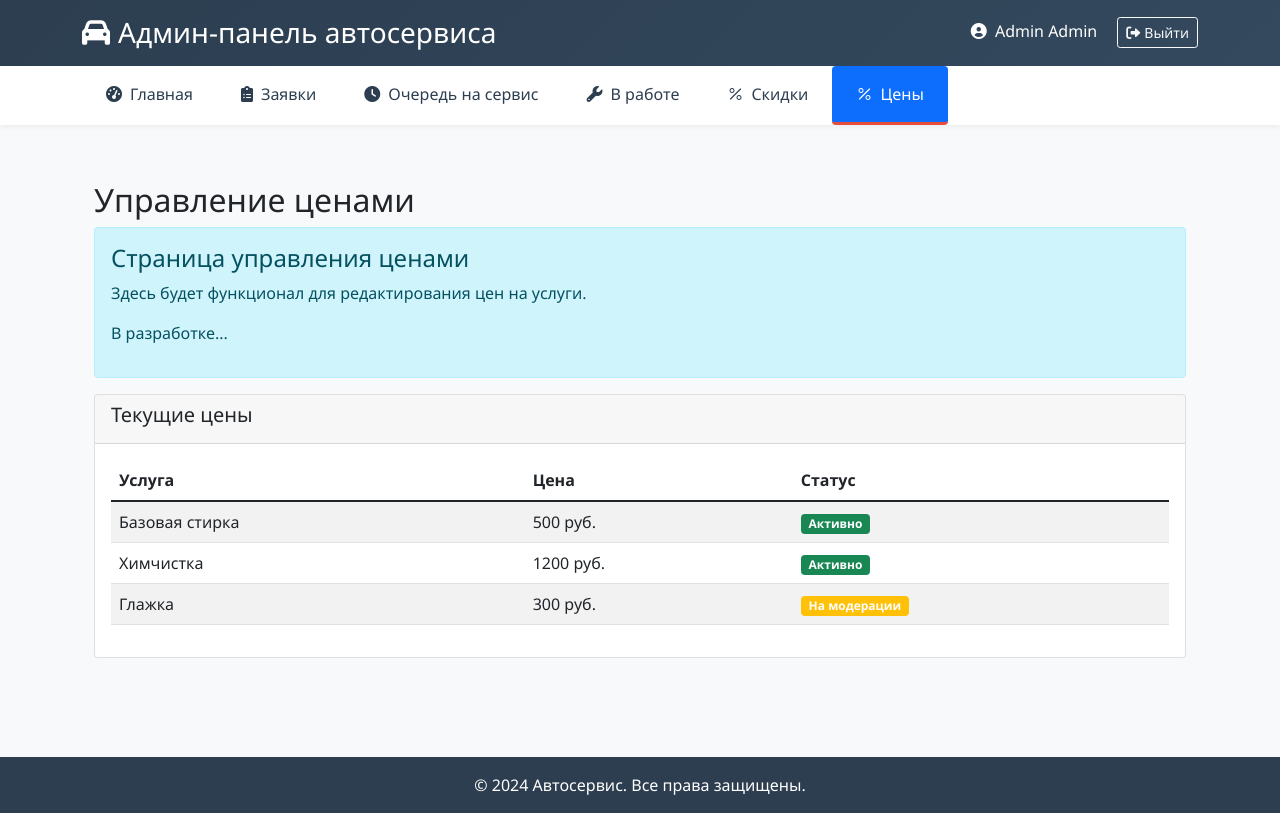
After one commit to ilya2101/Site, a Flask app: page /admin/price in a window 1280 px wide. The commit adds this page. Run offline with Flask 3, Linux system fonts and the light colour scheme; a user stored in the database is signed in; some libraries are stand-ins or nearby versions.

Commit message:
Цены админ панель

```diff
--- a/app.py
+++ b/app.py
@@ -15,6 +15,22 @@ from forms import DiscountForm
 from datetime import datetime, timedelta
 from apscheduler.schedulers.background import BackgroundScheduler
 from apscheduler.triggers.interval import IntervalTrigger
+from functools import wraps
+from flask import abort
+from flask_login import current_user
+
+
+
+def admin_required(f):
+    @wraps(f)
+    def decorated_function(*args, **kwargs):
+        if not current_user.is_authenticated or not current_user.is_admin:
+            abort(403)  # Forbidden
+        return f(*args, **kwargs)
+    return decorated_function
+
+
+
 app = Flask(__name__)
 app.config['SECRET_KEY'] = 'ilya'
 
@@ -765,6 +781,13 @@ def discounts():
 def prices():
     return render_template('price.html')
 
+@app.route('/admin/price')
+@login_required
+@admin_required  # Теперь этот декоратор будет работать
+def admin_price():
+    # Простая версия без формы (чтобы избежать ошибок)
+    return render_template('admin_price.html')
+
 @app.route('/admin/discounts', methods=['GET', 'POST'])
 @login_required
 def admin_discounts():
--- /dev/null
+++ b/templates/admin_price.html
@@ -0,0 +1,50 @@
+{% extends "base_admin.html" %}
+
+{% block content %}
+<div class="container mt-4">
+    <h2>Управление ценами</h2>
+
+    <div class="alert alert-info">
+        <h4>Страница управления ценами</h4>
+        <p>Здесь будет функционал для редактирования цен на услуги.</p>
+        <p>В разработке...</p>
+    </div>
+
+    <!-- Простая таблица для демонстрации -->
+    <div class="card">
+        <div class="card-header">
+            <h5>Текущие цены</h5>
+        </div>
+        <div class="card-body">
+            <div class="table-responsive">
+                <table class="table table-striped">
+                    <thead>
+                    <tr>
+                        <th>Услуга</th>
+                        <th>Цена</th>
+                        <th>Статус</th>
+                    </tr>
+                    </thead>
+                    <tbody>
+                    <tr>
+                        <td>Базовая стирка</td>
+                        <td>500 руб.</td>
+                        <td><span class="badge bg-success">Активно</span></td>
+                    </tr>
+                    <tr>
+                        <td>Химчистка</td>
+                        <td>1200 руб.</td>
+                        <td><span class="badge bg-success">Активно</span></td>
+                    </tr>
+                    <tr>
+                        <td>Глажка</td>
+                        <td>300 руб.</td>
+                        <td><span class="badge bg-warning">На модерации</span></td>
+                    </tr>
+                    </tbody>
+                </table>
+            </div>
+        </div>
+    </div>
+</div>
+{% endblock %}
--- a/templates/base_admin.html
+++ b/templates/base_admin.html
@@ -148,7 +148,7 @@
             <div class="col-md-6 text-end">
                 <span class="me-3">
                     <i class="fas fa-user-circle me-1"></i>
-                    {{ user.first_name }} {{ user.last_name }}
+                    {{ current_user.first_name }} {{ current_user.last_name }}
                 </span>
                 <a href="{{ url_for('logout') }}" class="btn btn-sm btn-outline-light">
                     <i class="fas fa-sign-out-alt me-1"></i>Выйти
@@ -182,6 +182,11 @@
             <a class="nav-link {% if request.endpoint == 'admin_discounts' %}active{% endif %}"
                href="{{ url_for('admin_discounts') }}">
                 <i class="bi bi-percent me-2"></i>Скидки
+            </a>
+
+            <a class="nav-link {% if request.endpoint == 'admin_price' %}active{% endif %}"
+               href="{{ url_for('admin_price') }}">
+                <i class="bi bi-percent me-2"></i>Цены
             </a>
         </div>
     </div>
```
Also changed, not shown: templates/price.html (+15 -9 lines).
